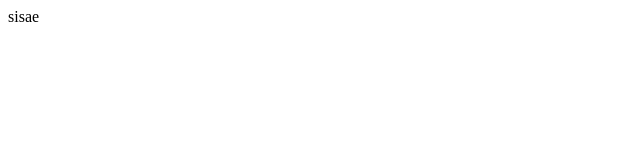
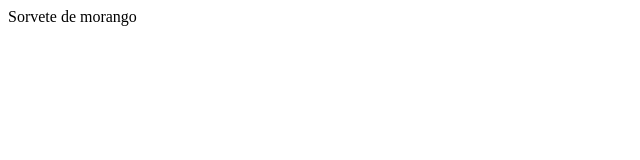
Before and after one commit to G4brielSilv4/lugar-sem-lei, a plain HTML site: page index.html in a window 1280 px wide. Shown: the whole page, without its empty margins (0-640 px from the left). Drawn offline with Linux system fonts and the light colour scheme.

Commit message:
sorvetinho vermelho

```diff
--- a/index.html
+++ b/index.html
@@ -5,6 +5,6 @@
 	</head>
 
 	<body>
-		<p>sisae</p>
+		<p>Sorvete de morango</p>
 	</body>
 </html>
```
